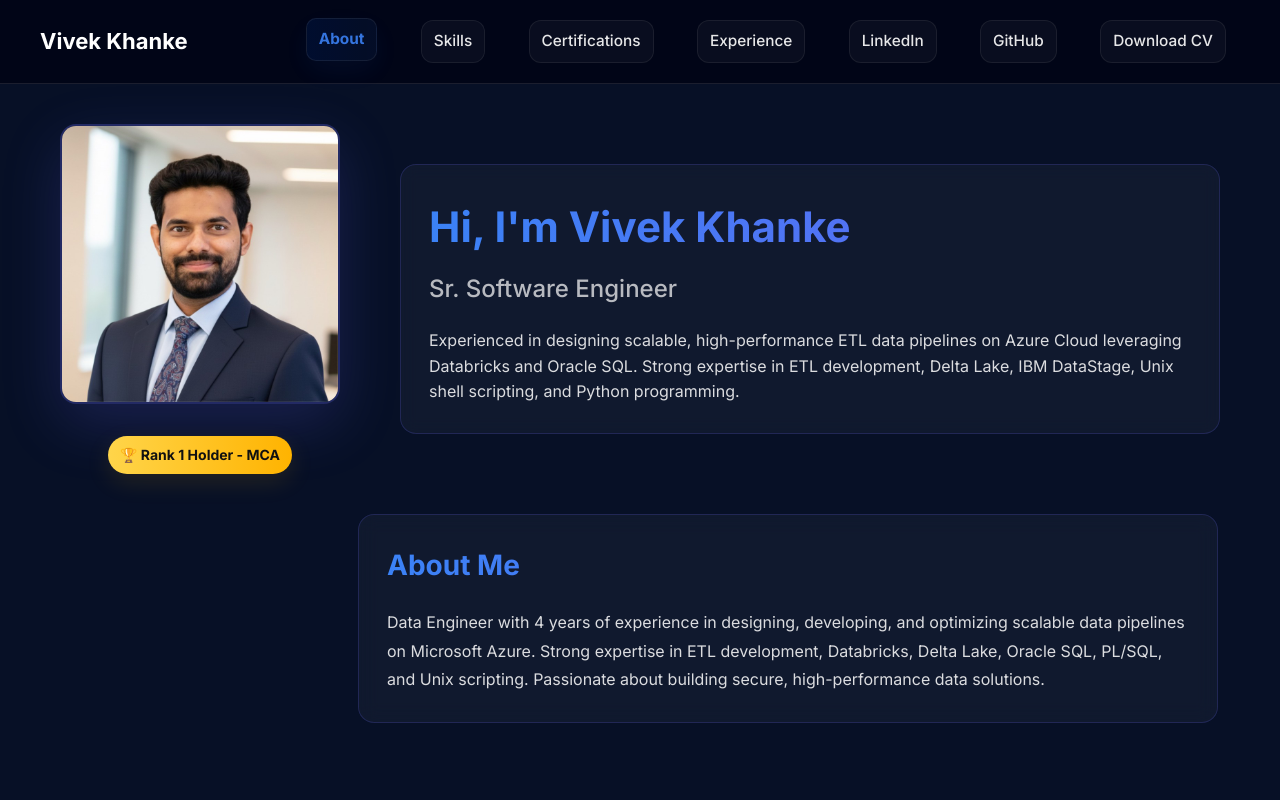
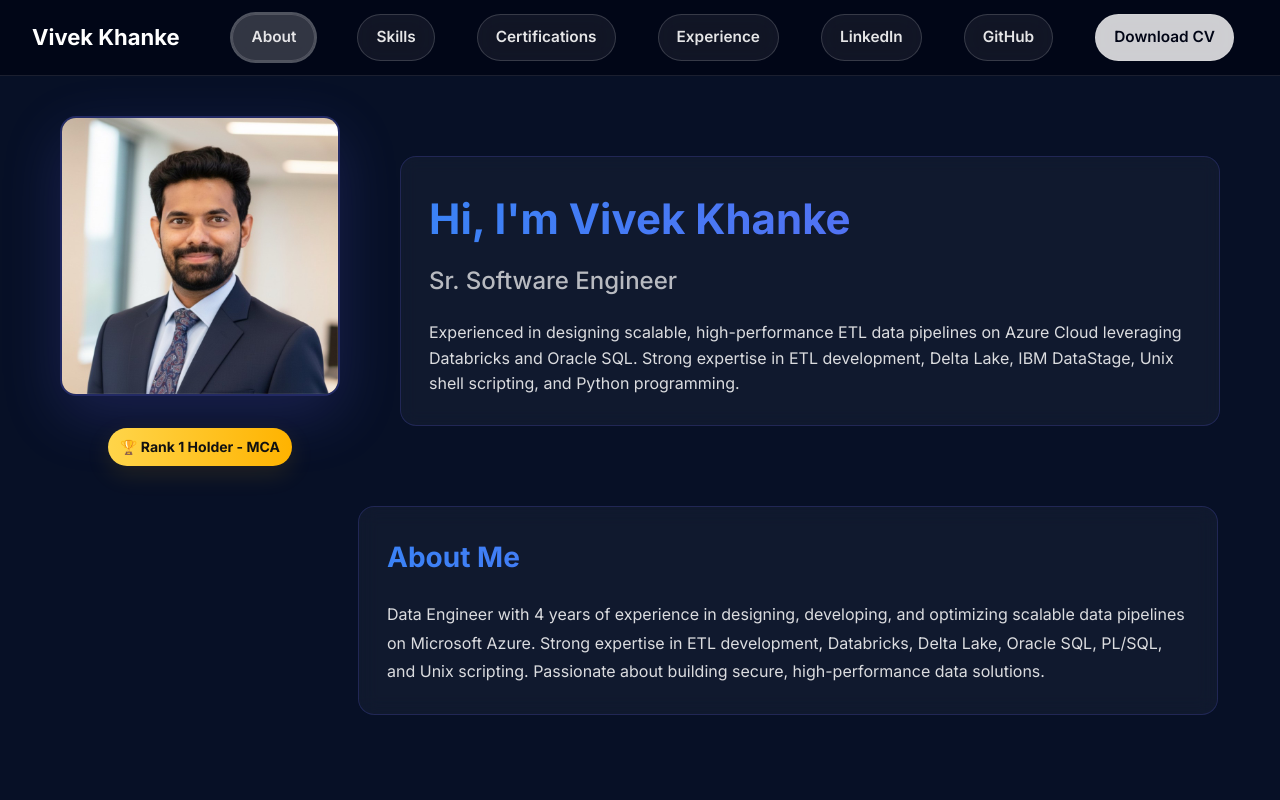
Before and after one commit to Vivekkhanke/vivek-portfolio, a Vue app: page / in a window 1280 px wide. Shown: the top 800 px of the page. Built offline with nearby package versions, Linux system fonts and the light colour scheme.

Commit message:
Initial Vue 3 portfolio app setup-- updated

```diff
--- a/src/components/Navbar.vue
+++ b/src/components/Navbar.vue
@@ -1,26 +1,59 @@
 <template>
   <nav class="navbar">
-    <div class="brand">
-      <div class="logo">Vivek Khanke</div>
-    </div>
+    <div class="logo">Vivek Khanke</div>
 
-    <button class="burger" :class="{ open: showMenu }" @click="toggleMenu" :aria-expanded="showMenu" aria-label="Toggle navigation">
+    <!-- Burger -->
+    <button
+      class="burger"
+      :class="{ open: showMenu }"
+      @click="toggleMenu"
+      aria-label="Toggle navigation"
+    >
       <span class="bar"></span>
       <span class="bar"></span>
       <span class="bar"></span>
     </button>
 
-    <!-- overlay that blurs the page when mobile menu is open -->
+    <!-- Overlay -->
     <div v-if="showMenu" class="mobile-overlay" @click="toggleMenu"></div>
 
+    <!-- Links -->
     <div class="links" :class="{ open: showMenu }">
-      <a :class="{ active: currentSection === 'profile' }" @click.prevent="navAndClose('profile')">About</a>
-      <a :class="{ active: currentSection === 'skills' }" @click.prevent="navAndClose('skills')">Skills</a>
-      <a :class="{ active: currentSection === 'certifications' }" @click.prevent="navAndClose('certifications')">Certifications</a>
-      <a :class="{ active: currentSection === 'experience' }" @click.prevent="navAndClose('experience')">Experience</a>
-      <a :class="{ active: currentSection === 'linkedin' }" href="https://www.linkedin.com/in/vivek-khanke/" target="_blank" @click="setActive('linkedin')">LinkedIn</a>
-      <a :class="{ active: currentSection === 'github' }" href="https://github.com/Vivekkhanke" target="_blank" @click="setActive('github')">GitHub</a>
-      <a class="cv" href="/Vivek_Khanke_CV.pdf" download @click="setActive('cv')">Download CV</a>
+
+      <!-- INTERNAL LINKS -->
+      <a
+        v-for="(item, i) in internalLinks"
+        :key="item.id"
+        :class="{ active: currentSection === item.id }"
+        :style="{ transitionDelay: showMenu ? `${i * 80}ms` : '0ms' }"
+        @click.prevent="navAndClose(item.id)"
+      >
+        {{ item.label }}
+      </a>
+
+      <!-- EXTERNAL LINKS -->
+      <a
+        v-for="(item, i) in externalLinks"
+        :key="item.label"
+        :href="item.href"
+        target="_blank"
+        rel="noopener"
+        :style="{ transitionDelay: showMenu ? `${(i + internalLinks.length) * 80}ms` : '0ms' }"
+        @click="showMenu = false"
+      >
+        {{ item.label }}
+      </a>
+
+      <!-- CV -->
+      <a
+        class="cv"
+        :style="{ transitionDelay: showMenu ? `${(internalLinks.length + externalLinks.length) * 80}ms` : '0ms' }"
+        href="/Vivek_Khanke_CV.pdf"
+        download
+      >
+        Download CV
+      </a>
+
     </div>
   </nav>
 </template>
@@ -31,45 +64,53 @@ import { ref, onMounted, onUnmounted } from 'vue'
 const showMenu = ref(false)
 const currentSection = ref('profile')
 
+const internalLinks = [
+  { id: 'profile', label: 'About' },
+  { id: 'skills', label: 'Skills' },
+  { id: 'certifications', label: 'Certifications' },
+  { id: 'experience', label: 'Experience' }
+]
+
+const externalLinks = [
+  {
+    label: 'LinkedIn',
+    href: 'https://www.linkedin.com/in/vivek-khanke/'
+  },
+  {
+    label: 'GitHub',
+    href: 'https://github.com/Vivekkhanke'
+  }
+]
+
 function toggleMenu() {
   showMenu.value = !showMenu.value
 }
 
-function setActive(id) {
-  currentSection.value = id
-}
-
-function scrollTo(id) {
+function scrollToSection(id) {
   const el = document.getElementById(id)
-  if (el) {
-    const nav = document.querySelector('.navbar')
-    const navHeight = nav ? nav.offsetHeight : 0
-    const y = el.getBoundingClientRect().top + window.pageYOffset - navHeight - 12
-    window.scrollTo({ top: y, behavior: 'smooth' })
-  }
+  if (!el) return
+  const navHeight = document.querySelector('.navbar')?.offsetHeight || 0
+  const y = el.getBoundingClientRect().top + window.scrollY - navHeight - 10
+  window.scrollTo({ top: y, behavior: 'smooth' })
 }
 
 function navAndClose(id) {
-  scrollTo(id)
+  scrollToSection(id)
   currentSection.value = id
   showMenu.value = false
 }
 
-// update active link based on scroll position
 function updateActiveOnScroll() {
-  const sections = ['profile', 'skills', 'certifications', 'experience']
-  const nav = document.querySelector('.navbar')
-  const navHeight = nav ? nav.offsetHeight : 0
-  const threshold = navHeight + 12
-  let found = false
-  for (const id of sections) {
-    const el = document.getElementById(id)
-    if (el) {
-      const rect = el.getBoundingClientRect()
-      if (rect.top <= threshold && rect.bottom > threshold && !found) {
-        currentSection.value = id
-        found = true
-      }
+  const navHeight = document.querySelector('.navbar')?.offsetHeight || 0
+  const threshold = navHeight + 20
+
+  for (const item of internalLinks) {
+    const el = document.getElementById(item.id)
+    if (!el) continue
+    const rect = el.getBoundingClientRect()
+    if (rect.top <= threshold && rect.bottom > threshold) {
+      currentSection.value = item.id
+      break
     }
   }
 }
@@ -85,122 +126,146 @@ onUnmounted(() => {
 </script>
 
 <style scoped>
+/* NAVBAR */
 .navbar {
   position: sticky;
   top: 0;
-  z-index: 100;
+  z-index: 1000;
+  background: rgba(2, 6, 23, 0.9);
+  backdrop-filter: blur(14px);
   display: flex;
+  align-items: center;
   justify-content: space-between;
-  align-items: center;
-  padding: 20px 40px;
-  background: rgba(2,6,23,0.95);
-  backdrop-filter: blur(12px);
+  padding: 14px 32px;
   border-bottom: 1px solid rgba(255,255,255,0.1);
 }
 
-.navbar .logo {
+/* LOGO */
+.logo {
+  color: #ffffff;
+  font-size: 22px;
   font-weight: 700;
-  font-size: 22px;
 }
 
-.navbar .links a {
-  margin: 0 14px;
-  color: #ffffff;
-  cursor: pointer;
-  font-weight: 500;
-  transition: transform .25s ease, box-shadow .25s ease, background .2s ease, color .2s ease;
-  background: rgba(255,255,255,0.04);
-  border: 1px solid rgba(255,255,255,0.08);
-  padding: 8px 12px;
-  border-radius: 12px;
-  display: inline-flex;
+/* LINKS */
+.links {
+  display: flex;
   align-items: center;
+  gap: 14px;
 }
 
-.navbar .links a:hover {
-  transform: translateY(-6px);
-  box-shadow: 0 20px 60px rgba(99,102,241,0.12);
+/* GLASS BUTTONS */
+.links a {
   color: #ffffff;
+  font-weight: 600;
+  padding: 10px 18px;
+  border-radius: 999px;
+  cursor: pointer;
+  text-decoration: none;
+  background: rgba(255,255,255,0.08);
+  backdrop-filter: blur(12px);
+  border: 1px solid rgba(255,255,255,0.18);
+  transition: background .25s ease, box-shadow .25s ease;
 }
 
-.cv {
-  background: white;
-  color: black;
-  padding: 10px 18px;
-  border-radius: 999px;
-  font-weight: 600;
-  transition: transform 0.2s;
+/* HOVER */
+.links a:hover {
+  background: rgba(255,255,255,0.16);
+  box-shadow: 0 12px 30px rgba(0,0,0,0.25);
 }
 
-.cv:hover {
-  transform: scale(1.05);
+/* ACTIVE */
+.links a.active {
+  background: rgba(255,255,255,0.22);
+  box-shadow: 0 0 0 2px rgba(255,255,255,0.35);
 }
 
-/* Burger (hidden on desktop) */
-.burger{
-  display:none;
-  background:none;
-  border:0;
-  padding:8px;
-  cursor:pointer;
-}
-.burger .bar{display:block;width:22px;height:2px;background:#fff;margin:4px 0;border-radius:2px}
-
-/* Responsive: mobile behaviour */
-@media (max-width:767px){
-  .navbar{padding:12px 16px; background:#020617}
-  .navbar .links{display:none;position:fixed;inset:64px 12px 12px 12px;background:#061029;border-radius:12px;flex-direction:column;padding:16px;z-index:200}
-  .navbar .links.open{display:flex}
-  .navbar .links a{margin:10px 0;font-size:16px}
-  .cv{align-self:flex-start}
-  .burger{display:block}
+/* CV */
+.cv {
+  background: rgba(255,255,255,0.9) !important;
+  color: #020617 !important;
+  font-weight: 700;
 }
 
-@media (min-width:768px) and (max-width:1024px){
-  .navbar{padding:14px 24px}
-  .navbar .links{display:flex;gap:12px}
-  .burger{display:none}
+/* BURGER */
+.burger {
+  display: none;
+  flex-direction: column;
+  gap: 5px;
+  background: none;
+  border: none;
+  cursor: pointer;
+  z-index: 1100;
 }
 
-/* Active link styles */
-.links a.active{
-  background: linear-gradient(90deg, rgba(11,95,255,0.12), rgba(59,130,246,0.08));
-  color: #3b82f6;
-  font-weight: 700;
-  padding: 8px 12px;
-  border-radius: 10px;
-  box-shadow: 0 10px 30px rgba(59,130,246,0.08);
-  transform: translateY(-2px);
-}
-.links a.active::after{
-  content: '';
-  display: block;
+.bar {
+  width: 24px;
   height: 3px;
-  width: 100%;
-  background: linear-gradient(90deg,#0b5fff,#3b82f6);
-  border-radius: 3px;
-  margin-top:6px;
+  background: #ffffff;
+  border-radius: 2px;
+  transition: 0.3s;
 }
 
-/* Burger -> X animation */
-.burger.open .bar:nth-child(1){
-  transform: translateY(6px) rotate(45deg);
+/* Burger animation */
+.burger.open .bar:nth-child(1) {
+  transform: translateY(8px) rotate(45deg);
 }
-.burger.open .bar:nth-child(2){
+.burger.open .bar:nth-child(2) {
   opacity: 0;
 }
-.burger.open .bar:nth-child(3){
-  transform: translateY(-6px) rotate(-45deg);
+.burger.open .bar:nth-child(3) {
+  transform: translateY(-8px) rotate(-45deg);
 }
-.bar{transition:transform .25s ease, opacity .2s ease}
 
-/* full-screen overlay behind mobile menu that blurs the page */
-.mobile-overlay{
-  position:fixed;
-  inset:0;
-  background: rgba(2,6,23,0.35);
-  backdrop-filter: blur(6px);
-  -webkit-backdrop-filter: blur(6px);
-  z-index:90; /* under navbar (100) but above page content */
+/* OVERLAY */
+.mobile-overlay {
+  position: fixed;
+  inset: 0;
+  background: rgba(2,6,23,0.6);
+  backdrop-filter: blur(8px);
+  z-index: 900;
+}
+
+/* MOBILE ONLY ANIMATIONS */
+@media (max-width: 768px) {
+  .burger {
+    display: flex;
+  }
+
+  .links {
+    position: fixed;
+    top: 64px;
+    left: 12px;
+    right: 12px;
+    background: rgba(2,6,23,0.85);
+    backdrop-filter: blur(18px);
+    border-radius: 18px;
+    flex-direction: column;
+    padding: 22px;
+    opacity: 0;
+    transform: translateY(-10px) scale(0.98);
+    pointer-events: none;
+    transition: opacity .35s ease, transform .35s ease;
+  }
+
+  .links.open {
+    opacity: 1;
+    transform: translateY(0) scale(1);
+    pointer-events: auto;
+  }
+
+  .links a {
+    width: 100%;
+    justify-content: center;
+    font-size: 16px;
+    opacity: 0;
+    transform: translateY(12px);
+    transition: opacity .4s ease, transform .4s ease;
+  }
+
+  .links.open a {
+    opacity: 1;
+    transform: translateY(0);
+  }
 }
 </style>
--- a/src/components/Skills.vue
+++ b/src/components/Skills.vue
@@ -173,7 +173,13 @@ const skills = [
   { name: 'SQL', icon: 'https://cdn.simpleicons.org/mysql/4479a1' },
   { name: 'ETL', icon: 'https://cdn.simpleicons.org/apacheairflow/38bdf8' },
   { name: 'Unix', icon: 'https://cdn.simpleicons.org/linux/facc15' },
-  { name: 'DataStage', icon: 'https://2.bp.blogspot.com/-Wliu6vxnEHU/VqSQ0mp6b5I/AAAAAAAAAGE/e-TVLu6ezRYkk6miM8FiEOe4tfrmPSxuA/s1600/1_2.-DataStage-1.jpg' }
+  { name: 'DataStage', icon: 'https://2.bp.blogspot.com/-Wliu6vxnEHU/VqSQ0mp6b5I/AAAAAAAAAGE/e-TVLu6ezRYkk6miM8FiEOe4tfrmPSxuA/s1600/1_2.-DataStage-1.jpg' },
+  { name: 'Python', icon: 'https://cdn.simpleicons.org/python/3776ab' },
+  // power bi icon link is not working
+  { name: 'Power BI', icon: 'https://img.icons8.com/?size=100&id=qYfwpsRXEcpc&format=png&color=000000' }
+
+
+
 ];
 
 function handleSkillClick(skill) {
```
